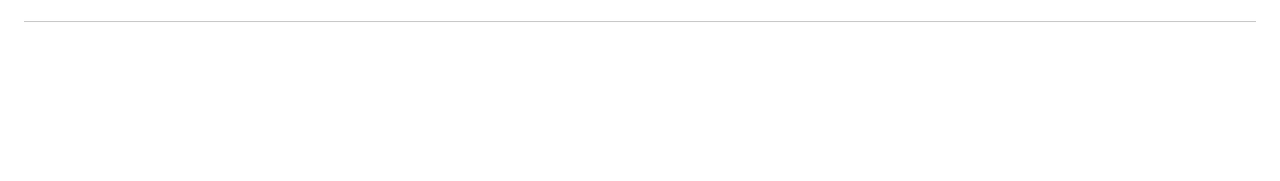
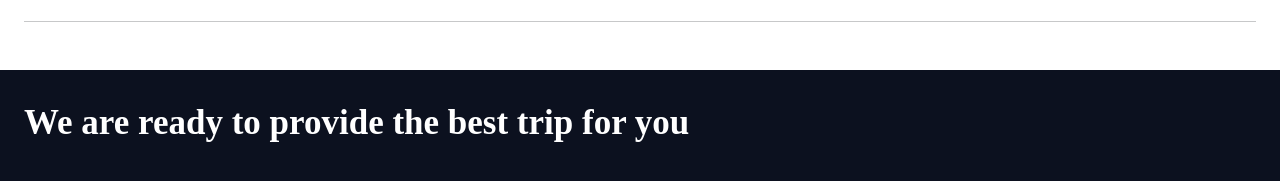
Before and after one commit to Fajarudheen-PA/ledgerWeb-travels-React, a React (Create React App) app: page / in a window 1280 px wide. Shown: the part 1797-1978 px from the top of the page. Before the commit the page ends 1867 px from the top, so only its background shows below. Built offline with nearby package versions, Linux system fonts and the light colour scheme.

Commit message:
minor update on ToContact module

```diff
--- a/src/components/ToContact/ToContact.css
+++ b/src/components/ToContact/ToContact.css
@@ -1,4 +1,25 @@
 .tocontact {
   padding: 32px 0;
-  background-color: #ffffff;
+  background-color: #0C111F;
+}
+.tocontact__wrap {
+  display: flex;
+  flex-wrap: wrap;
+}
+.tocontact__left {
+  width: 100%;
+  text-align: start;
+}
+.tocontact__right {
+  width: 100%;
+}
+.tocontact__main-head {
+  color: #ffffff;
+  font-size: 35px;
+  font-weight: 700;
+  text-align: start;
+}
+.tocontact__desc {
+  color: #595959;
+  font-weight: 400;
 }/*# sourceMappingURL=ToContact.css.map */
--- a/src/components/ToContact/ToContact.js
+++ b/src/components/ToContact/ToContact.js
@@ -3,8 +3,15 @@ import './ToContact.scss'
 
 function ToContact() {
   return (
-    <div>
-
+    <div className='tocontact'>
+        <div className="content-wrapper">
+            <div className="tocontact__wrap">
+                <div className="tocontact__left">
+                    <h3 className="tocontact__main-head">We are ready to provide the best trip for you</h3>
+                </div>
+                <div className="tocontact__right"></div>
+            </div>
+        </div>
     </div>
   )
 }
--- a/src/components/ToContact/ToContact.scss
+++ b/src/components/ToContact/ToContact.scss
@@ -2,5 +2,27 @@
 
 .tocontact{
     padding: $spacer-5 0;
-    background-color: $color-white;
+    background-color: $color-blue-3;
+
+    &__wrap{
+        display: flex;
+        flex-wrap: wrap;
+    }
+    &__left{
+        width: 100%;
+        text-align: start;
+    }
+    &__right{
+        width: 100%;
+    }
+    &__main-head{
+        color: $color-white;
+        font-size: 35px;
+        font-weight: $font-bold;
+        text-align: start;
+    }
+    &__desc{
+        color: $color-grey-3;
+        font-weight: $font-regular;
+    }
 }
```
Also changed, not shown: 1 other file (tests, documents, lock files or other folders).
